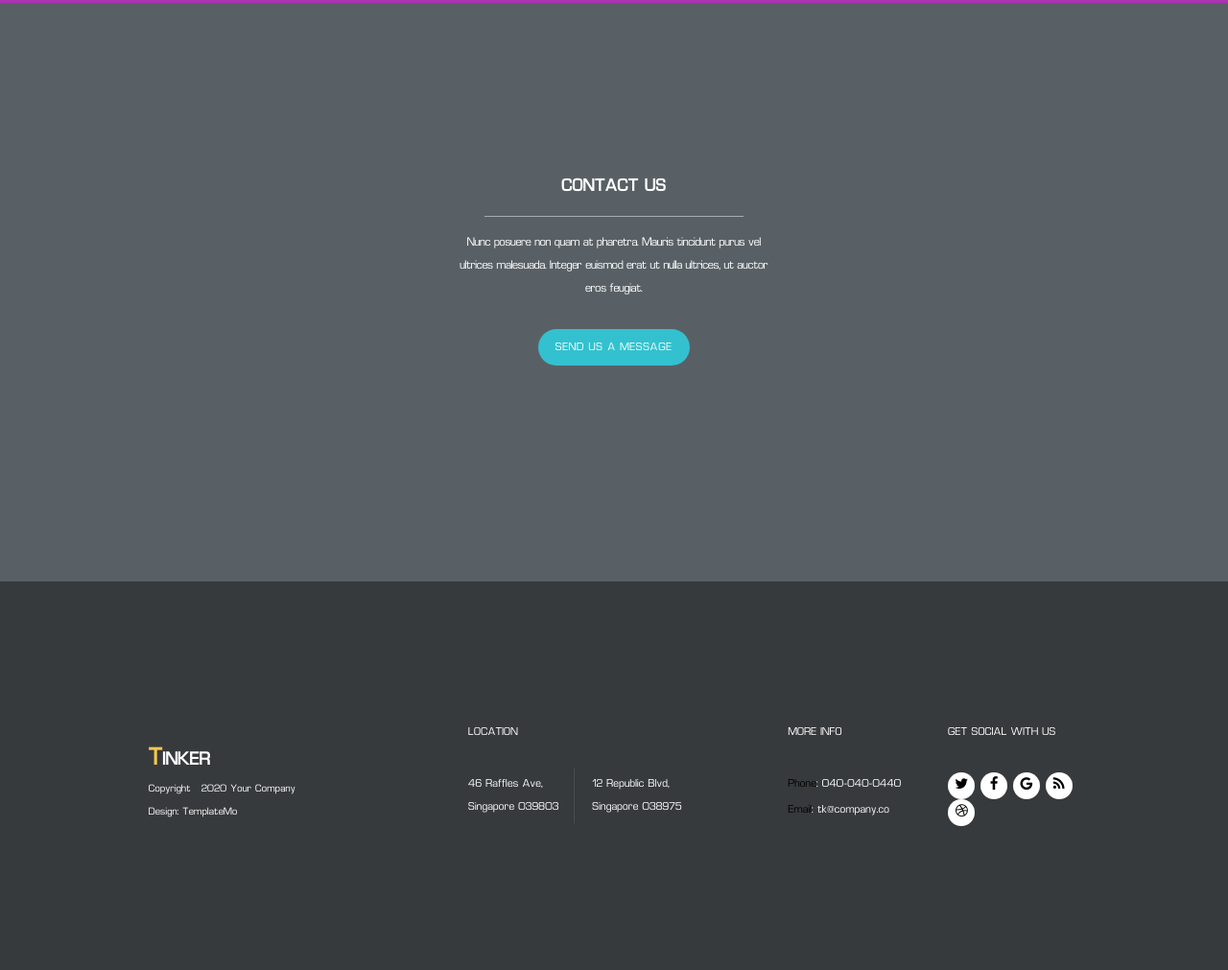
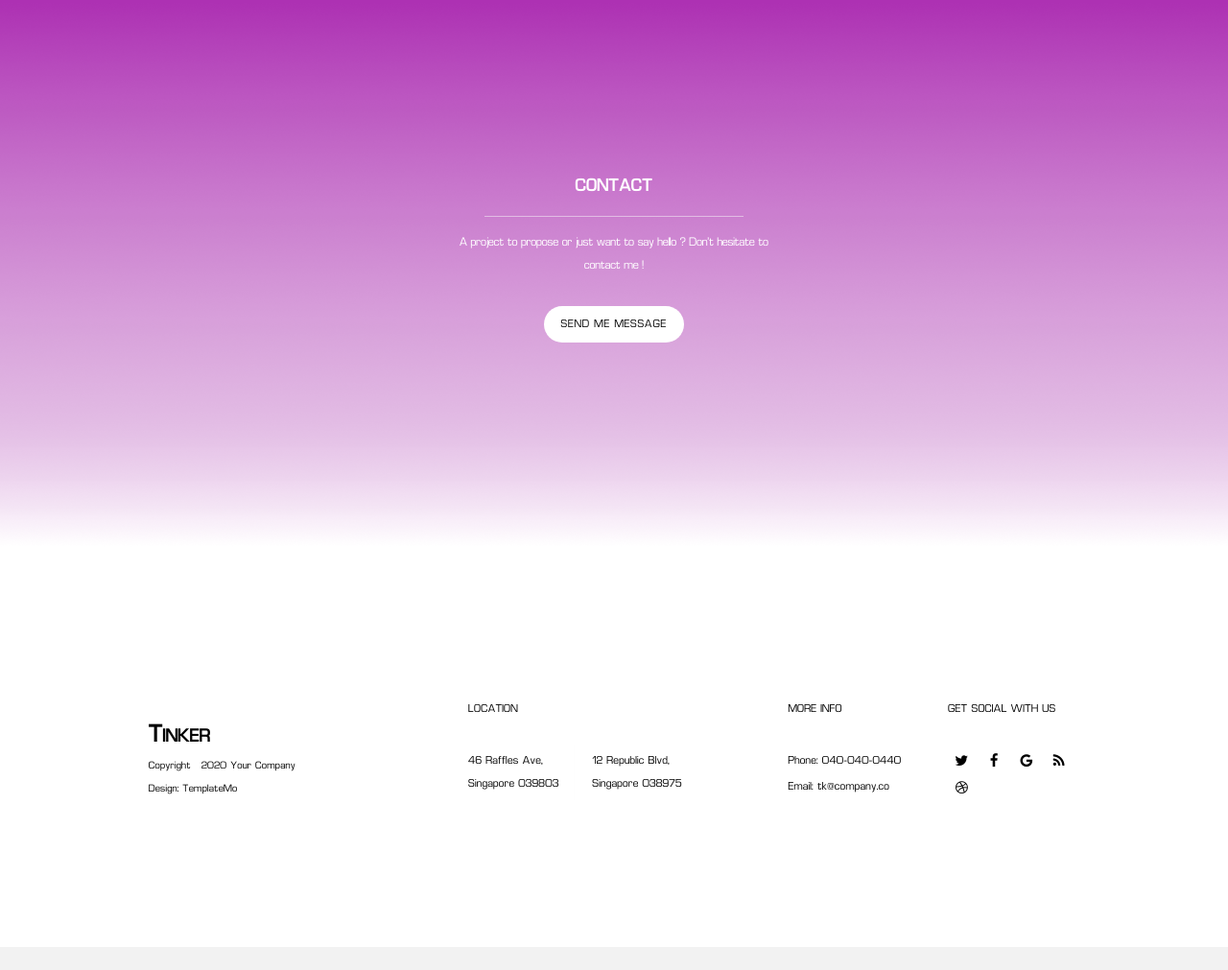
Before and after one commit to zaidschouwey98/Portfolio, a plain HTML site: page index.html in a window 1280 px wide. Shown: the part 3820-4831 px from the top of the page at 96% size. After the commit the page ends 4807 px from the top, so only its background shows below. Drawn offline with nearby package versions, Linux system fonts and the light colour scheme; files whose address does not match are found by name.

Commit message:
modify contact section

```diff
--- a/css/templatemo-style.css
+++ b/css/templatemo-style.css
@@ -88,7 +88,8 @@
 
 .pop-button h4 {
 	display: inline-block;
-	background-color: #33c1cf;
+	background-color: white;
+	color: black !important;
 	font-size: 13px!important;
 	padding: 12px 18px;
 	font-weight: 400!important;
@@ -557,7 +558,8 @@
 }
 
 #contact-us {
-	background-color: #596065;
+	background-image: url("../img/contactbg.png");
+	background-size: 100% 100%;
 	text-align: center;
 	padding: 80px 0px;
 }
@@ -678,19 +680,19 @@
 
 footer {
 	margin-top: -6px;
-	background-color: #373a3c;
+	background-color: white;
 	padding: 50px 0px;
 }
 footer .logo em {
 	font-style: normal;
 	font-size: 28px;
-	color: #f7c552;
+	color: #000;
 }
 footer .logo-ft {
 	display: inline-block;
 	margin-top: 15px;
 	text-decoration: none;
-	color: #fff!important;
+	color: #000!important;
 	font-size: 21px;
 	font-weight: 900;
 	text-transform: uppercase;
@@ -701,29 +703,29 @@
 footer .logo p {
 	font-weight: 300;
 	font-size: 12px;
-	color: #fff;
+	color: black;
 	margin-bottom: -10px;
 	letter-spacing: 0.5px;
 }
 
 footer .logo span {
 	font-weight: 600;
-	color: #f7c552;
+	color: #000;
 }
 
 footer .logo a {
-	color: #FFF;
+	color: black;
 }
 
 footer .logo a:hover {
-	color: #9F0;
+	color: black;
 }
 
 footer .location h4 {
 	margin-top: 0px;
 	font-size: 13px;
 	font-weight: 500;
-	color: #fff;
+	color: black;
 	text-transform: uppercase;
 	letter-spacing: 0.5px;
 	margin-bottom: 30px;
@@ -731,7 +733,7 @@
 
 footer .location ul li {
 	font-size: 13px;
-	color: #fff;
+	color: black;
 	display: inline-block;
 	line-height: 24px;
 	letter-spacing: 0.5px;
@@ -749,7 +751,7 @@
 	margin-top: 0px;
 	font-size: 13px;
 	font-weight: 500;
-	color: #fff;
+	color: #000;
 	text-transform: uppercase;
 	letter-spacing: 0.5px;
 	margin-bottom: 30px;
@@ -757,7 +759,7 @@
 
 footer .contact-info ul li {
 	font-size: 13px;
-	color: #fff;
+	color: #000;
 	display: inline-block;
 	line-height: 24px;
 	letter-spacing: 0.5px;
@@ -776,7 +778,7 @@
 	margin-top: 0px;
 	font-size: 13px;
 	font-weight: 500;
-	color: #fff;
+	color: #000;
 	text-transform: uppercase;
 	letter-spacing: 0.5px;
 	margin-bottom: 35px;
@@ -800,7 +802,7 @@
 	transition: all 0.3s;
 }
 footer .connect-us ul li a:hover {
-	background-color: #f7c552;
+	background-color: #000;
 }
 
 
@@ -925,7 +927,8 @@
 .svg-path{
 	/* From https://css.glass */
 	fill: #c350c8;
-	opacity: 0.9;
+	opacity: 0.95;
+	backdrop-filter: blur(5px);
 }
 
 
--- a/index.html
+++ b/index.html
@@ -460,12 +460,12 @@ https://templatemo.com/tm-506-tinker
             <div class="row">
                 <div class="col-md-12">
                     <div class="section-heading">
-                        <h4>Contact Us</h4>
+                        <h4>Contact</h4>
                         <div class="line-dec"></div>
-                        <p>Nunc posuere non quam at pharetra. Mauris tincidunt purus vel ultrices malesuada. Integer
-                            euismod erat ut nulla ultrices, ut auctor eros feugiat.</p>
+                        <p>A project to propose or just want to say hello ? Don't hesitate to contact me !</p>
                         <div class="pop-button">
-                            <h4>Send us a message</h4>
+
+                            <h4>Send me message</h4>
                         </div>
                     </div>
                 </div>
```
Also changed, not shown: img/contactbg.png (added).
